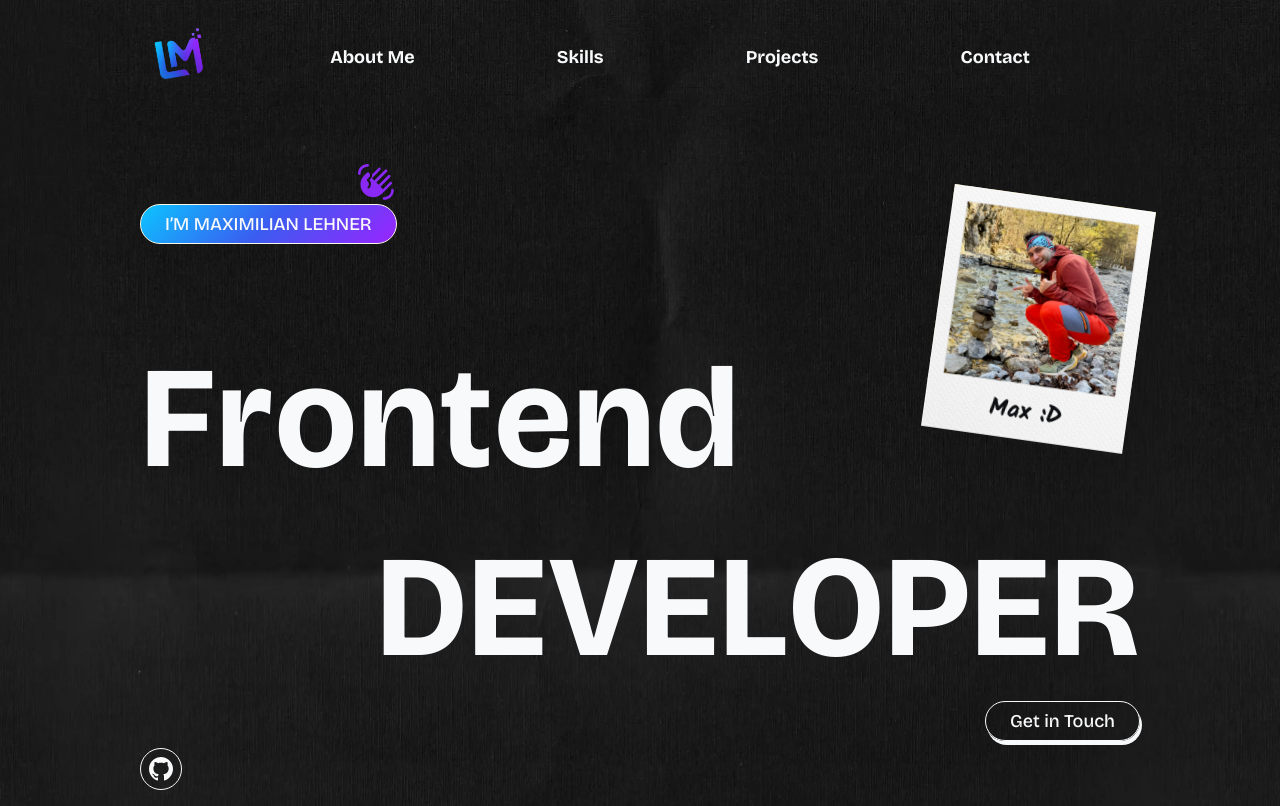
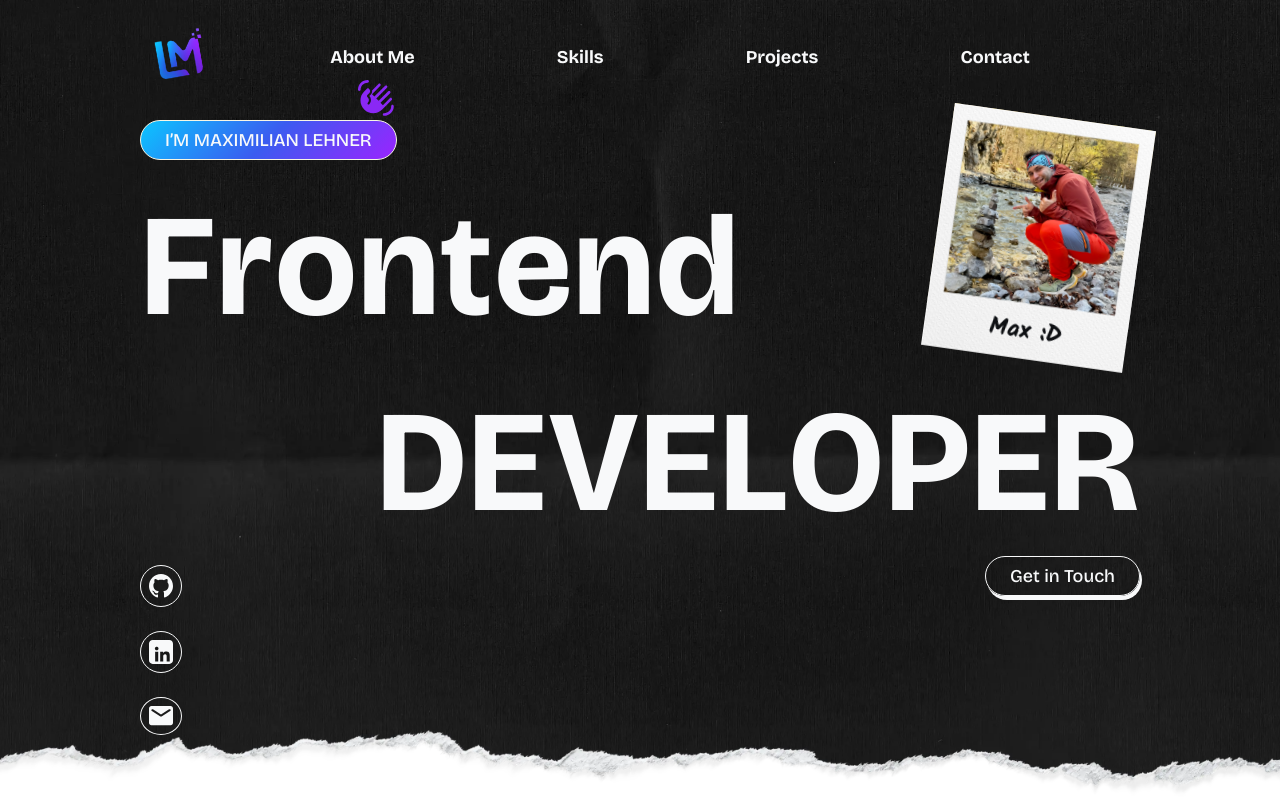
Before and after one commit to Lehnerma/Portfolio, an Angular app: page / in a window 1280 px wide. Shown: the top 806 px of the page. Built offline with nearby package versions, Linux system fonts and the light colour scheme.

Commit message:
feat: refine landing page styles and improve grid layout for better responsiveness Mobile: horizontales Scrollen auf Home und Datenschutzseite (390 px) Fixes #85

```diff
--- a/src/app/sections/landing/landing.html
+++ b/src/app/sections/landing/landing.html
@@ -9,10 +9,13 @@
         [type]="'button'"
         class="landing__hello"
       ></app-primary-btn>
-      <app-animate-title [text]="texts().hero.titleTop" class="landing__title1"></app-animate-title>
+      <app-animate-title
+        [text]="texts().hero.titleTop"
+        class="landing__title landing__title--1"
+      ></app-animate-title>
       <app-animate-title
         [text]="texts().hero.titleBottom"
-        class="landing__title2"
+        class="landing__title landing__title--2"
       ></app-animate-title>
       <app-secondary-btn
         [label]="texts().hero.cta"
--- a/src/app/sections/landing/landing.scss
+++ b/src/app/sections/landing/landing.scss
@@ -10,17 +10,18 @@
   &__wrapper {
     margin: 0 auto;
     max-width: $dp-max-width;
+    height: 100dvh;
     display: grid;
     grid-template-rows: auto 1fr;
-    gap: 32px;
+    gap: 1rem;
     padding: 16px $body-spacing;
   }
 
   &__main {
     display: grid;
-    grid-template-rows: 184px auto auto auto 1fr;
+    grid-template-rows: repeat(auto-fit, auto);
     gap: 16px;
-    min-height: 624px;
+    max-height: 624px;
     padding-bottom: 2rem;
     justify-self: center;
   }
@@ -57,20 +58,23 @@
         'hello img'
         'title1 img'
         'title2 title2'
-        'contact contact';
+        'social contact';
     }
 
     &__hello {
       grid-area: hello;
     }
+    &__title {
+      height: fit-content;
 
-    &__title1 {
-      grid-area: title1;
-    }
+      &--1 {
+        grid-area: title1;
+      }
 
-    &__title2 {
-      grid-area: title2;
-      justify-self: flex-end;
+      &--2 {
+        grid-area: title2;
+        justify-self: flex-end;
+      }
     }
 
     &__figure {
@@ -83,6 +87,7 @@
     }
 
     &__social {
+      grid-area: social;
       justify-self: flex-start;
       visibility: visible;
       display: block;
--- a/src/styles/components/_nav.scss
+++ b/src/styles/components/_nav.scss
@@ -20,7 +20,7 @@
   &__list {
     display: grid;
     justify-items: center;
-    gap: 32px;
+    gap: 2rem;
   }
 }
 
@@ -34,7 +34,7 @@
     top: 0;
     left: 0;
     width: 100%;
-    padding-bottom: 96px;
+    padding-bottom: 4rem;
     background-image: url('/assets/background/hero_bg.webp');
     background-position: center;
     background-repeat: no-repeat;
@@ -75,11 +75,6 @@
     }
   }
 
-  // Opt-in (project-detail): link text inverts against the background (paper / dark).
-  // .nav must not form a stacking context (.z-100 is only needed for the mobile overlay),
-  // otherwise the blend has no backdrop. The underline SVG is a sibling, so it keeps its colour.
-  // `.nav.z-100` (3 classes): the abstracts are `@use`d per component, so `.z-100` also exists as
-  // `.z-100[_ngcontent-…]` in the component styles, which loads later and ties with 2 classes.
   .head-nav--blend {
     .nav.z-100 {
       z-index: auto;
```
